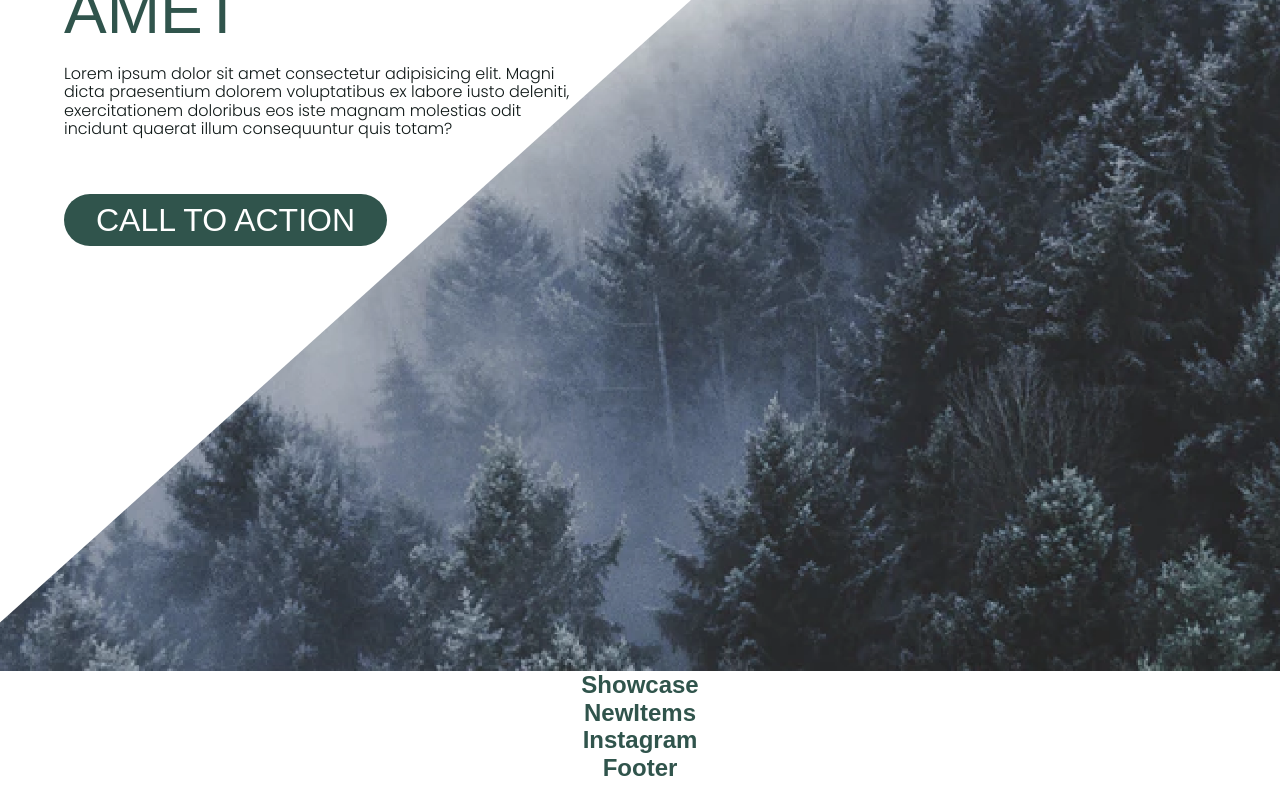
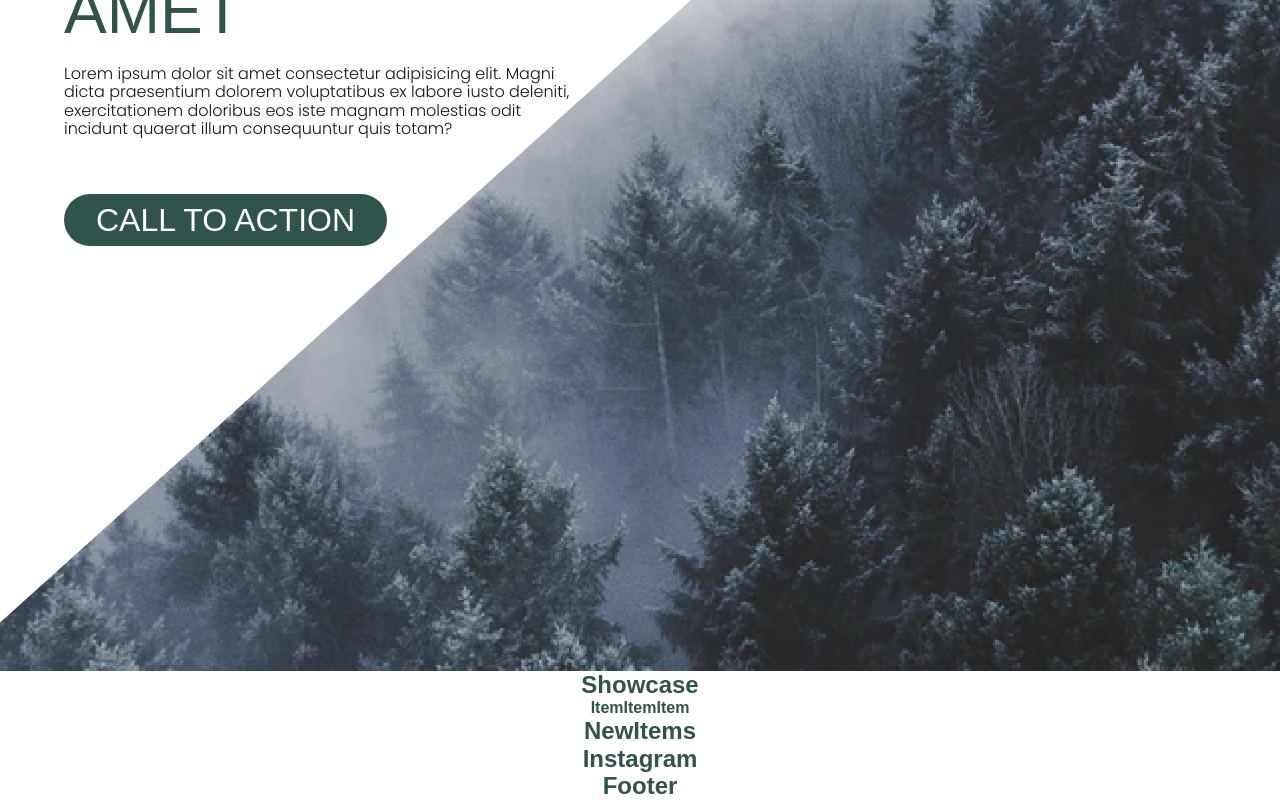
Before and after one commit to macas5/varnaka, a React (Create React App) app: page / in a window 1280 px wide. Shown: the part 408-1208 px from the top of the page. Built offline with nearby package versions, Linux system fonts and the light colour scheme; a web font is replaced by a local one.

Commit message:
Added item part

```diff
--- /dev/null
+++ b/src/components/Item/Item.tsx
@@ -0,0 +1,9 @@
+import React from 'react';
+
+const Item = () => {
+  return(
+    <h4>Item</h4>
+  )
+}
+
+export default Item;
--- a/src/components/Showcase/Showcase.tsx
+++ b/src/components/Showcase/Showcase.tsx
@@ -1,8 +1,16 @@
 import React from 'react';
+import Item from '../Item/Item';
 
 const Showcase = () => {
   return(
-    <h2>Showcase</h2>
+    <div>
+      <h2>Showcase</h2>
+      <div className="flex items-center justify-center">
+        <Item/>
+        <Item/>
+        <Item/>
+      </div>
+    </div>
   )
 }
 
```
Also changed, not shown: src/components/__Item/Item.js (deleted, +0 -9 lines).
